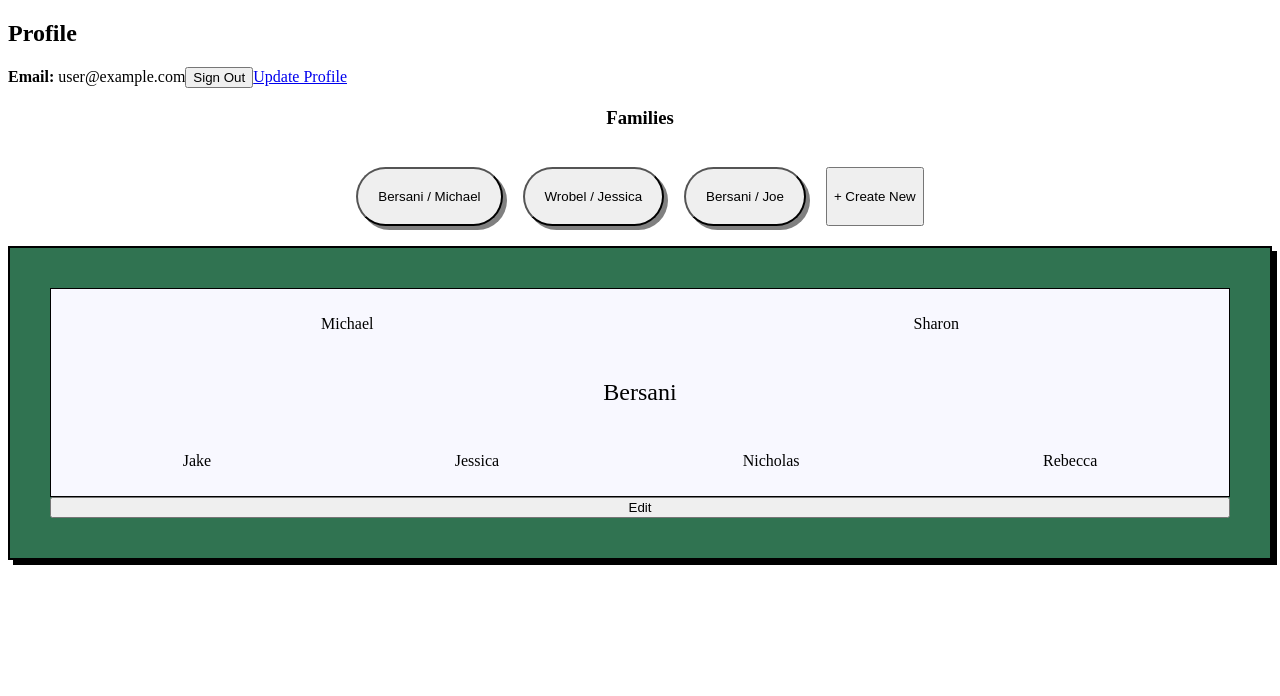
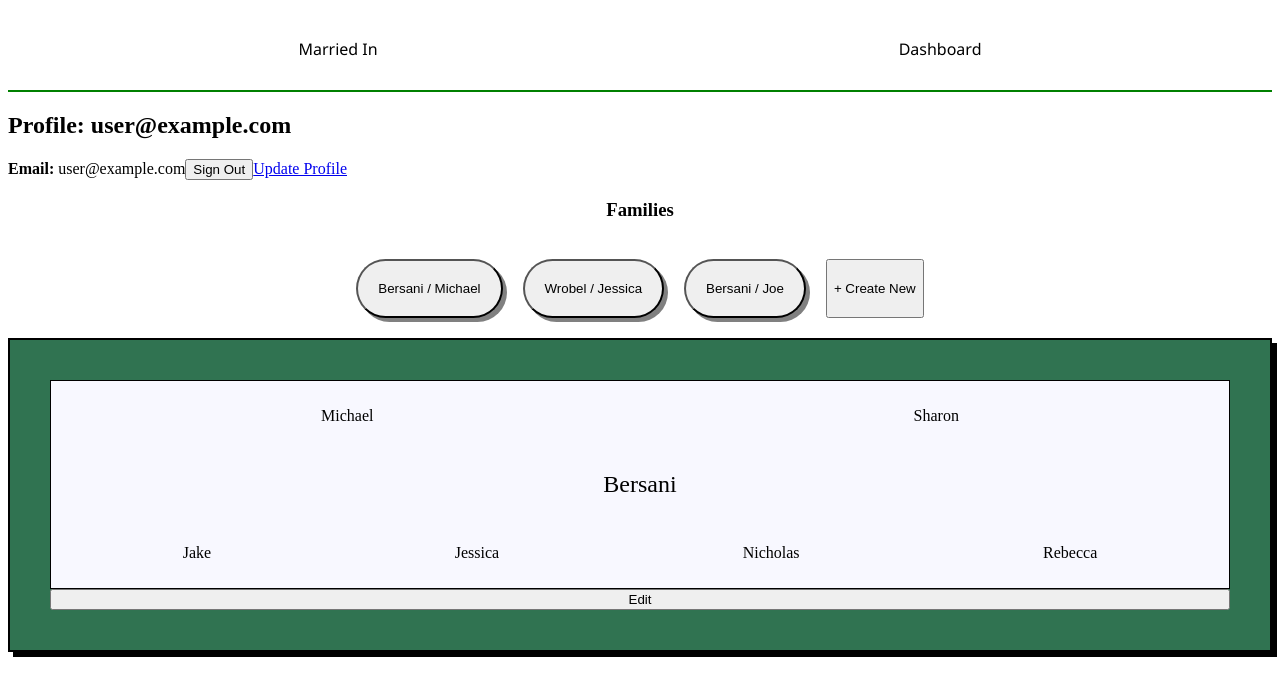
Before and after one commit to JBusani/married-in-web-app, a React app: page /dashboard in a window 1280 px wide. Shown: the top 696 px of the page. Built offline with nearby package versions, Linux system fonts and the light colour scheme; no server answers; sample sign-in values are in the browser's storage.

Commit message:
private routing completed

```diff
--- /dev/null
+++ b/src/Routes/PrivateRoute.js
@@ -0,0 +1,17 @@
+//hoc for rendering dashboard only if there is a current user.
+import React from 'react';
+import { useLocation, Navigate, Route, Outlet} from 'react-router-dom'
+import { useAuth } from '../contexts/AuthContext';
+import Dashboard from '../components/Dashboard';
+
+export default function PrivateRoute({element: Element, ...rest}){
+    const { currentUser } = useAuth();
+    console.log(currentUser)
+    let location = useLocation();
+    let component = currentUser?.email ? <Dashboard  /> : <Navigate to="/signin" state={{from: location}} />
+    return (
+            <>
+                {component}
+            </>
+        )
+}
--- a/src/components/App.js
+++ b/src/components/App.js
@@ -8,7 +8,7 @@ export default function App() {
   return (
     <div>
       <Navigation />
-      <Dashboard />
+
       <Outlet />
     </div>
   );
--- a/src/components/Dashboard.js
+++ b/src/components/Dashboard.js
@@ -17,7 +17,7 @@ const Dashboard = () => {
     async function handleLogOut(){
         setErrors('');
         try{
-            logout().then(navigate("signin", {replace: true}));
+            logout().then(navigate("/signin", {replace: true}));
         }catch{
             setErrors('Failed to log out');
         }
@@ -25,7 +25,7 @@ const Dashboard = () => {
 
     return (
         <div className={styles.wrapper}>
-        <h2>Profile</h2>
+            <h2>Profile: {currentUser.email}</h2>
             {errors && <p>{errors}</p>}
             <strong> Email: </strong>{currentUser?.email}
             <button onClick={handleLogOut}>Sign Out</button>
--- a/src/components/Navigation.js
+++ b/src/components/Navigation.js
@@ -1,14 +1,13 @@
 import React from "react";
-import { Link } from 'react-router-dom'
+import { Link, useNavigate } from 'react-router-dom'
 import styles from './navigation.module.css'
+import { useAuth } from "../contexts/AuthContext";
 
 const Navigation = () => {
-
     return (
         <nav className={styles.navContainer}>
-            <Link className={styles.link} to="/">Home</Link>
-            <Link className={styles.link} to="/signup">Sign Up</Link>
-            <Link className={styles.link} to="/signin">Log In</Link>
+            <Link className={styles.link} to="/">Married In</Link>
+            <Link className={styles.link} to="dashboard">Dashboard</Link>
         </nav>
     )
 }
--- a/src/components/Signin.js
+++ b/src/components/Signin.js
@@ -2,11 +2,14 @@ import React, { useRef, useState } from "react";
 import { useAuth } from "../contexts/AuthContext";
 import styles from "./form.module.css";
 import img from "../assets/signupbackground.jpg"
-import { Link, useNavigate } from "react-router-dom";
+import { Link, useNavigate, useLocation } from "react-router-dom";
 
 
 const SignIn = () => {
+  let location = useLocation();
   let navigate = useNavigate();
+  const from = location.state?.from?.pathname || "/dashboard";
+
   const { signin } = useAuth();
     const [errors, setErrors] = useState("")
     const [ loading, setLoading ] = useState(false);
@@ -23,7 +26,7 @@ const SignIn = () => {
           setLoading(true);
           await signin(e, p).then(()=>{
             setLoading(false)
-            navigate("/", {replace: true})
+            navigate(from, {replace: true})
           })
         }catch(error){
           const message = error.code;
--- a/src/contexts/AuthContext.js
+++ b/src/contexts/AuthContext.js
@@ -9,7 +9,7 @@ export function useAuth() {
 }
 
 export function AuthProvider({ children }) {
-  const [currentUser, setCurrentUser] = useState("jake")
+  const [currentUser, setCurrentUser] = useState();
   const [loading, setLoading] = useState(true)
 
   function createAccount(email, password){
@@ -28,9 +28,7 @@ export function AuthProvider({ children }) {
   useEffect(()=>{
     const unsubscribe = onAuthStateChanged(auth, (user) => {
       setCurrentUser(user)
-      console.log(loading);
       setLoading(false);
-      console.log(`still loading effect: ${loading}`)
     })
     return unsubscribe
   }, [])
--- a/src/index.js
+++ b/src/index.js
@@ -6,24 +6,19 @@ import { AuthProvider } from './contexts/AuthContext';
 import SignUp from './components/SignUp';
 import SignIn from './components/Signin';
 import Dashboard from './components/Dashboard';
+import PrivateRoute from './Routes/PrivateRoute';
 const rootElement = document.getElementById('app')
 ReactDOM.render(
     <React.StrictMode>
         <BrowserRouter>
             <AuthProvider>
                 <Routes>
-                    <Route exact path="/" element={<App />} />
+                    <Route exact path="/" element={<App />} >
+                        <Route path="dashboard" element={<PrivateRoute />} />
                         <Route path="signup" element={<SignUp />}/>
-                        <Route path="signin" element={<SignIn />} />
-                        <Route path="dashboard" element={<Dashboard />}/>
-                        <Route
-                            path="*"
-                            element={
-                                <main style={{padding: "1rem"}}>
-                                    <p>There's nothing here...!</p>
-                                </main>
-                            }
-                        />
+                        <Route path="signin" element={<SignIn />}/>
+                        <Route path="*" element={<main style={{padding: "1rem"}}><p>There's nothing here...!</p></main>}/>
+                    </Route>
                 </Routes>
             </AuthProvider>
         </BrowserRouter>
```
Also changed, not shown: src/components/authentication/forms/SignUp.js (deleted, +0 -39 lines), src/components/authentication/forms/functions/register.js (deleted). Lines whose indentation alone changed are shown as unchanged.
